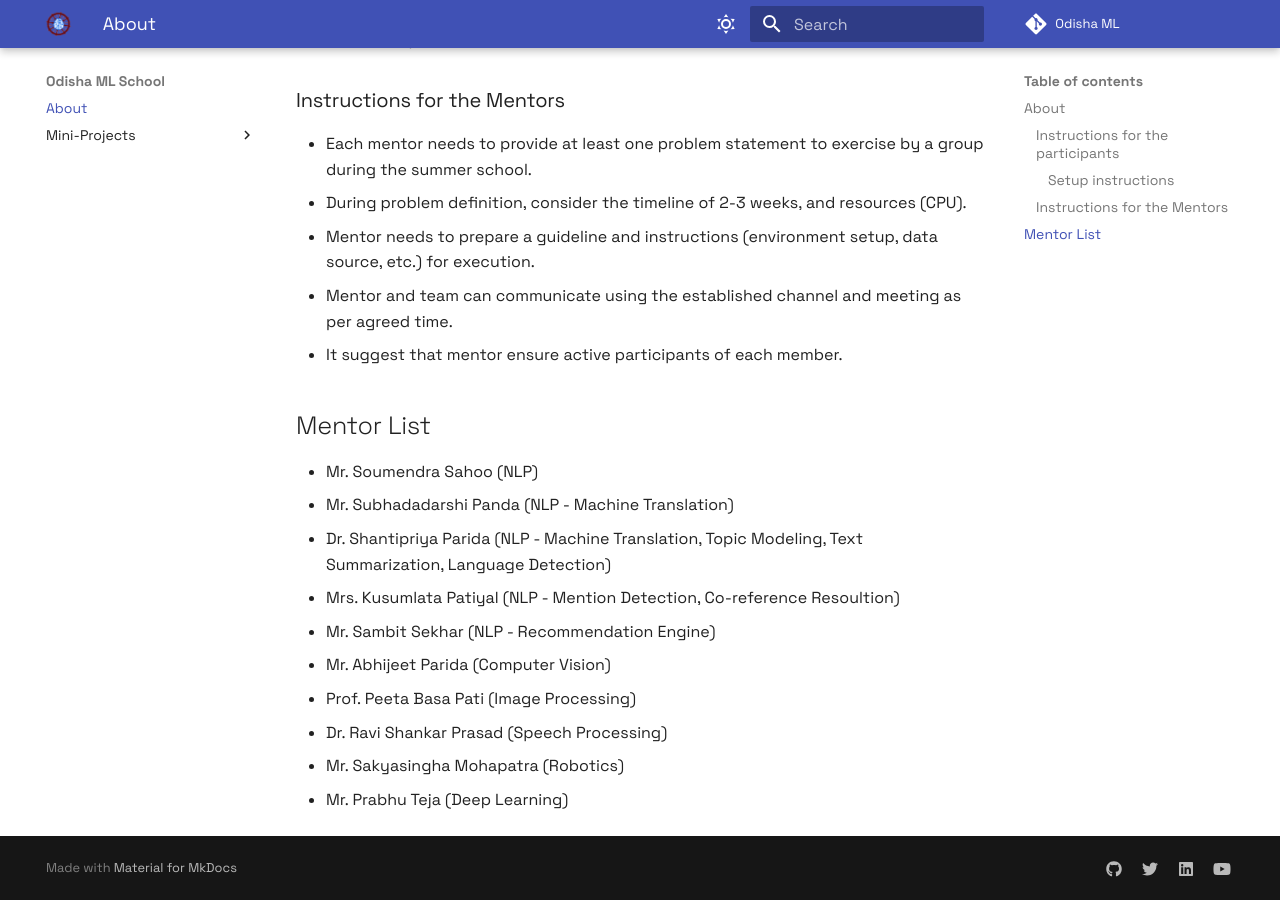
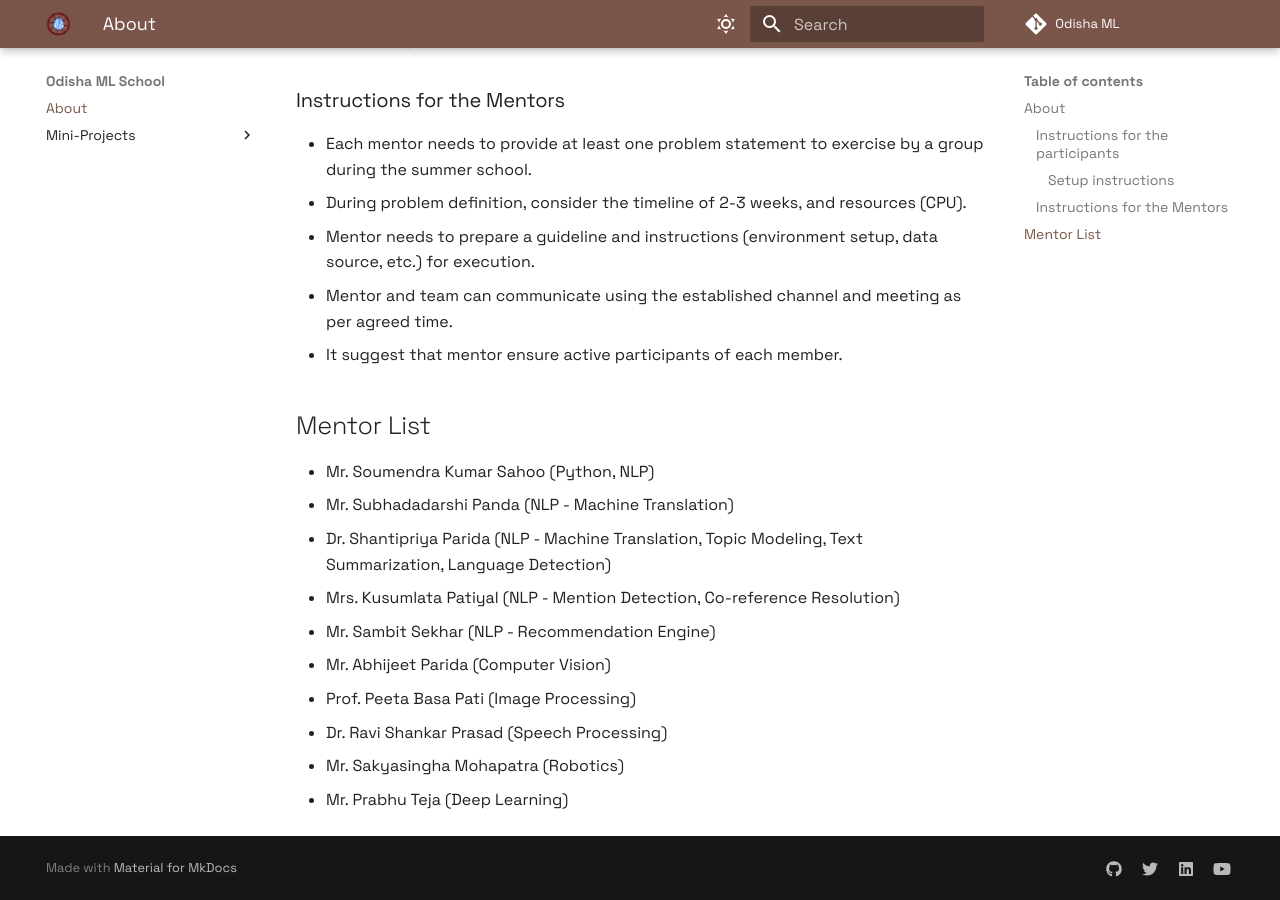
Before and after one commit to OdiaNLP/odianlp.github.io, an MkDocs documentation site: the page built from docs/OdishaMLSchool.md, in a window 1280 px wide and 900 px high, scrolled down 953 px. Built offline with MkDocs 1.6.1 and Material for MkDocs 9.7.7, drawn with Linux system fonts in a browser that asks for light colours; comment, search, counter and statistics services are not loaded; some of the changed text lies outside the part shown.

Commit message:
fix(apprance): color changes

```diff
--- a/docs/OdishaMLSchool.md
+++ b/docs/OdishaMLSchool.md
@@ -28,10 +28,10 @@ This repository contains the instructions, guidelines, place holder for storing
 * It suggest that mentor ensure active participants of each member.
 
 ## Mentor List
-* Mr. Soumendra Sahoo (NLP)
+* Mr. Soumendra Kumar Sahoo (Python, NLP)
 * Mr. Subhadadarshi Panda (NLP - Machine Translation)
 * Dr. Shantipriya Parida (NLP - Machine Translation, Topic Modeling, Text Summarization, Language Detection)
-* Mrs. Kusumlata Patiyal (NLP - Mention Detection, Co-reference Resoultion)
+* Mrs. Kusumlata Patiyal (NLP - Mention Detection, Co-reference Resolution)
 * Mr. Sambit Sekhar (NLP - Recommendation Engine)
 * Mr.  Abhijeet Parida (Computer Vision)
 * Prof. Peeta Basa Pati (Image Processing)
--- a/mkdocs.yml
+++ b/mkdocs.yml
@@ -32,13 +32,13 @@ theme:
     # - toc.integrate  Uncommenting this makes one side ToC
   palette:
   - scheme: default
-    primary: indigo
+    primary: brown
     accent: blue
     toggle:
       icon: material/weather-sunny
       name: Switch to dark mode
   - scheme: slate
-    primary: green
+    primary: teal
     accent: blue
     toggle:
       icon: material/weather-night
```
Also changed, not shown: other parts of docs/OdishaMLSchool.md (+1 -1 lines).
